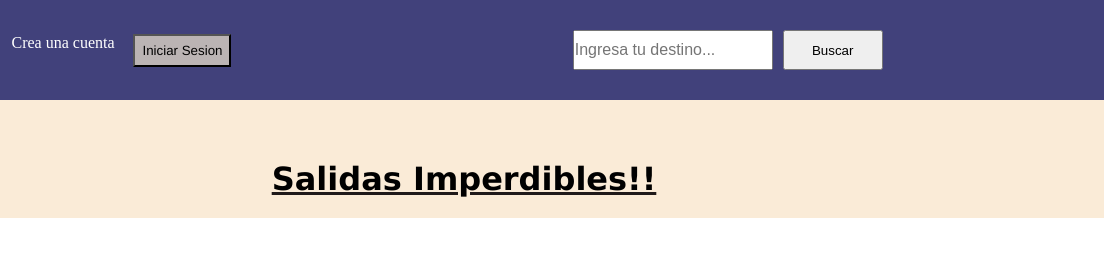
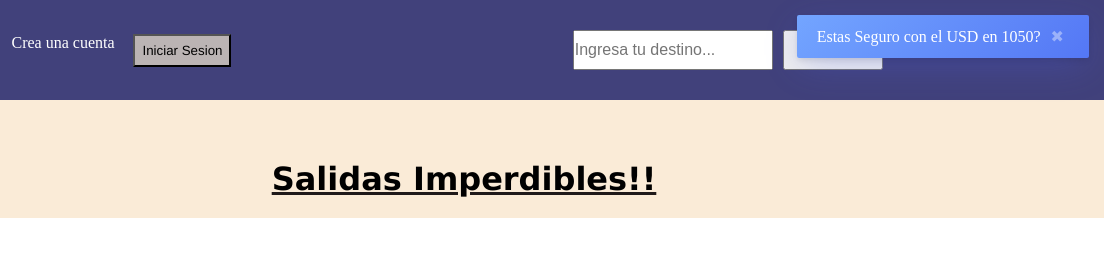
Before and after one commit to dmbruno/Practica-JS-DiegoBruno-comision47085, a plain HTML site: page index.html in a window 1280 px wide. Both pictures are taken after a click on the element 1008 px from the left and 50 px from the top of the page. Shown: the full height of the page, 176-1280 px from the left. Drawn offline with nearby package versions, Linux system fonts and the light colour scheme; some packages are replaced by stand-ins of ours; a script that the page names is missing.

Commit message:
3era pre-entrega-DiegoBruno-comisionjs 47085

```diff
--- a/css/style.css
+++ b/css/style.css
@@ -69,6 +69,7 @@
     height: max-content;
     border: .125rem solid gray;
     background-color: white;
+    padding: .625rem;
 }
 
 
@@ -98,9 +99,6 @@
 
 .contenedor-texto h2 {
     font-family: 'Segoe UI', Tahoma, Geneva, Verdana, sans-serif;
-
-
-
 }
 
 
--- a/js/script.js
+++ b/js/script.js
@@ -45,14 +45,14 @@ const destinos = [
     },
     {
         id: `Nepal`,
-        title: `Montañas en Nepal`,
+        title: `Nepal`,
         description: `Nepal es un país multicultural y multilingüe ubicado en Asia del Sur, entre India y China `,
         thumbnail: `https://images.unsplash.com/photo-1571401835393-8c5f35328320?ixlib=rb-4.0.3&ixid=M3wxMjA3fDB8MHxwaG90by1wYWdlfHx8fGVufDB8fHx8fA%3D%3D&auto=format&fit=crop&w=1974&q=80`,
         price: 1200
     },
     {
         id: `Tailandia`,
-        title: `Montañas en Tailandia`,
+        title: `Tailandia`,
         description: `Tailandia es un país conocido por sus hermosas playas, que atraen a turistas de todo el mundo`,
         thumbnail: `https://images.unsplash.com/photo-1528181304800-259b08848526?ixlib=rb-4.0.3&ixid=M3wxMjA3fDB8MHxwaG90by1wYWdlfHx8fGVufDB8fHx8fA%3D%3D&auto=format&fit=crop&w=1740&q=80`,
         price: 1300
@@ -223,7 +223,15 @@ Toastify({
 const btn = document.querySelector("#boton");
 btn.addEventListener("click", saludar);
 function saludar() {
-    alert("si dale, con el usd a 1050????");
+    Toastify({
+        text: "Estas Seguro con el USD en 1050?",
+        duration: 3000,
+        gravity: "top",
+        stopOnFocus: true,
+        close: true,
+        className: "cartel",
+        }).showToast();
+
 }
 
 const input = document.querySelector("#input");
```
